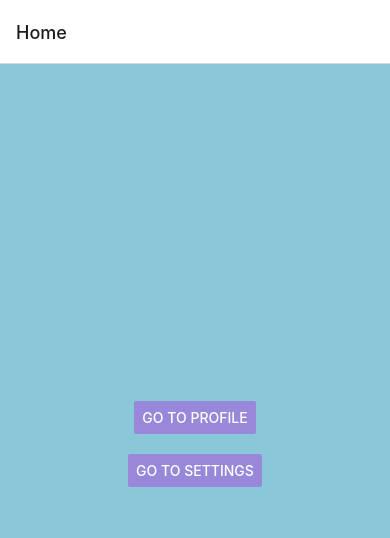
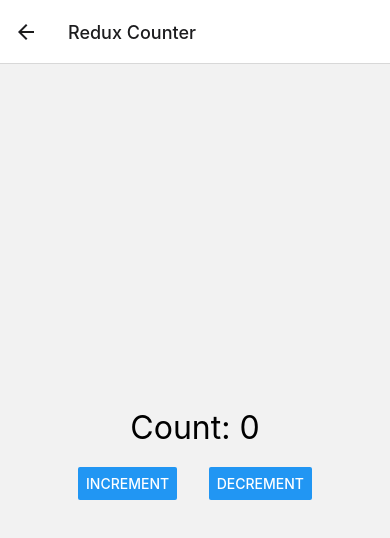
Before and after one commit to Summaiya-Siddiqi/SummaiyaS-Misbah-Assignment, a React Native app: screen /Counter in a window 390 px wide. Shown: the top 538 px of the page. Built offline with nearby package versions, Linux system fonts and the light colour scheme.

Commit message:
Assignment2.1

```diff
--- a/App.tsx
+++ b/App.tsx
@@ -10,8 +10,12 @@
 import { NavigationContainer } from '@react-navigation/native';
 import { createNativeStackNavigator } from '@react-navigation/native-stack';
 import HomeScreen from './HomeScreen';
-import ProfileScreen from './ProfileScreen';
-import SettingsScreen from './SettingsScreen';
+import ProfileScreen from './Screen/ProfileScreen';
+import SettingsScreen from './Screen/SettingsScreen';
+import UserlistScreen from './Screen/UserlistScreen';
+import { Provider } from 'react-redux';
+import store from './redux/store';
+import ReduxCounter from './components/ReduxCounter';
 
 
 const Stack = createNativeStackNavigator();
@@ -22,13 +26,18 @@
 //};
 
   return (
+    <Provider store={store}>
     <NavigationContainer>
     <Stack.Navigator>
       <Stack.Screen name="Home" component={HomeScreen} options={{ title: 'Home' }} />
       <Stack.Screen name="Profile" component={ProfileScreen} options={{ title: 'Profile' }} />
       <Stack.Screen name="Settings" component={SettingsScreen} options={{ title: 'Settings' }} />
+      <Stack.Screen name="Userlist" component={UserlistScreen} options={{ title: 'Userlist' }} />
+      <Stack.Screen name="Counter" component={ReduxCounter} options={{ title: 'Redux Counter' }} />
+
     </Stack.Navigator>
   </NavigationContainer>
+  </Provider>
 
     // <View style={styles.container}>
     //   <TouchableOpacity style={styles.button} onPress={showAlert}>
--- a/HomeScreen.tsx
+++ b/HomeScreen.tsx
@@ -7,16 +7,31 @@
     <View style={styles.container}>
       <View style={styles.buttonContainer}>
         <Button
-          title="Go to Profile"
+          title="Profile"
           color="#9987d9"
           onPress={() => navigation.navigate('Profile')}
         />
       </View>
       <View style={styles.buttonContainer}>
         <Button
-          title="Go to Settings"
+          title="Settings"
           color="#9987d9"
           onPress={() => navigation.navigate('Settings')}
+        />
+      </View>
+      <View style={styles.buttonContainer}>
+        <Button
+          title="Userlist"
+          color="#9987d9"
+          onPress={() => navigation.navigate('Userlist')}
+        />
+      </View>
+
+      <View style={styles.buttonContainer}>
+        <Button
+          title="ReduxCounter"
+          color="#9987d9"
+          onPress={() => navigation.navigate('Counter')}
         />
       </View>
     </View>
--- /dev/null
+++ b/Screen/UserlistScreen.tsx
@@ -0,0 +1,89 @@
+
+import React, { useEffect, useState } from 'react';
+import { View, StyleSheet,Text, FlatList, ActivityIndicator } from 'react-native';
+interface Post {
+    id: number;
+    title: string;
+    body: string;
+  }
+
+const UserlistScreen = () => {
+  const [posts, setPosts] = useState<Post[]>([]);;
+  const [error, setError] = useState<string | null>(null);
+
+  useEffect(() => {
+    const fetchPosts = async () => {
+      try {
+        const response = await fetch('https://jsonplaceholder.typicode.com/posts');
+        if (!response.ok) {
+          throw new Error('Network response was not ok');
+        }
+        const data = await response.json();
+        setPosts(data);
+      } catch (error) {
+        setError(error instanceof Error ? error.message : 'Unknown error');
+      } finally {
+
+      }
+    };
+
+    fetchPosts();
+  }, []);
+
+  if (error) return <Text>Error: {error}</Text>;
+
+  return (
+    <View style={styles.container}>
+    <Text style={styles.header}>User List</Text>
+    <FlatList
+      data={posts}
+      keyExtractor={post => post.id.toString()}
+      renderItem={({ item }: { item: Post }) => (
+        <View style={styles.postContainer}>
+          <Text style={styles.postTitle}>{item.title}</Text>
+          <Text style={styles.postBody}>{item.body}</Text>
+        </View>
+      )}
+    />
+  </View>
+  );
+};
+
+const styles = StyleSheet.create({
+    container: {
+      flex: 1,
+      padding: 20,
+      backgroundColor: '#f8f8f8',
+    },
+    header: {
+      fontSize: 24,
+      fontWeight: 'bold',
+      marginBottom: 20,
+      textAlign: 'center',
+    },
+    postContainer: {
+      marginBottom: 15,
+      padding: 10,
+      borderWidth: 1,
+      borderColor: '#ccc',
+      borderRadius: 5,
+      backgroundColor: '#fff',
+    },
+    postTitle: {
+      fontSize: 18,
+      fontWeight: 'bold',
+    },
+    postBody: {
+      fontSize: 16,
+      color: '#555',
+    },
+    error: {
+      color: 'red',
+      textAlign: 'center',
+    },
+
+  });
+
+
+
+export default UserlistScreen;
--- /dev/null
+++ b/components/ReduxCounter.tsx
@@ -0,0 +1,40 @@
+
+
+import React from 'react';
+import { View, Text, Button, StyleSheet } from 'react-native';
+import { useDispatch, useSelector } from 'react-redux';
+import { increment, decrement } from '../redux/counterSlice';
+
+const ReduxCounter = () => {
+  const dispatch = useDispatch();
+  const count = useSelector((state: any) => state.counter.count); // Access count from state
+
+  return (
+    <View style={styles.container}>
+      <Text style={styles.counterText}>Count: {count}</Text>
+      <View style={styles.buttonContainer}>
+        <Button title="Increment" onPress={() => dispatch(increment())} />
+        <Button title="Decrement" onPress={() => dispatch(decrement())} />
+      </View>
+    </View>
+  );
+};
+
+const styles = StyleSheet.create({
+  container: {
+    flex: 1,
+    justifyContent: 'center',
+    alignItems: 'center',
+  },
+  counterText: {
+    fontSize: 32,
+    marginBottom: 20,
+  },
+  buttonContainer: {
+    flexDirection: 'row',
+    justifyContent: 'space-between',
+    width: '60%',
+  },
+});
+
+export default ReduxCounter;
--- a/package.json
+++ b/package.json
@@ -13,12 +13,15 @@
     "@react-native-community/masked-view": "^0.1.11",
     "@react-navigation/native": "^6.1.18",
     "@react-navigation/native-stack": "^6.11.0",
+    "@reduxjs/toolkit": "^2.3.0",
     "react": "18.2.0",
     "react-native": "0.73.6",
     "react-native-gesture-handler": "^2.20.2",
     "react-native-reanimated": "^3.16.1",
     "react-native-safe-area-context": "^4.12.0",
-    "react-native-screens": "^3.35.0"
+    "react-native-screens": "^3.35.0",
+    "react-redux": "^9.1.2",
+    "redux": "^5.0.1"
   },
   "devDependencies": {
     "@babel/core": "^7.20.0",
--- /dev/null
+++ b/redux/counterSlice.ts
@@ -0,0 +1,28 @@
+import { createSlice, PayloadAction } from '@reduxjs/toolkit';
+
+interface CounterState {
+  count: number;
+}
+
+const initialState: CounterState = {
+  count: 0,
+};
+
+const counterSlice = createSlice({
+  name: 'counter',
+  initialState,
+  reducers: {
+    increment: (state) => {
+      state.count += 1;
+    },
+    decrement: (state) => {
+      state.count -= 1;
+    },
+    setCount: (state, action: PayloadAction<number>) => {
+      state.count = action.payload;
+    },
+  },
+});
+
+export const { increment, decrement, setCount } = counterSlice.actions;
+export default counterSlice.reducer;
--- /dev/null
+++ b/redux/store.ts
@@ -0,0 +1,11 @@
+
+import { configureStore } from '@reduxjs/toolkit';
+import counterReducer from './counterSlice';
+
+const store = configureStore({
+  reducer: {
+    counter: counterReducer, // Your counter reducer
+  },
+});
+
+export default store;
```
Also changed, not shown: Screen/ProfileScreen.tsx (renamed from ProfileScreen.tsx), Screen/SettingsScreen.tsx (renamed from SettingsScreen.tsx), 1 other file (tests, documents, lock files or other folders).
